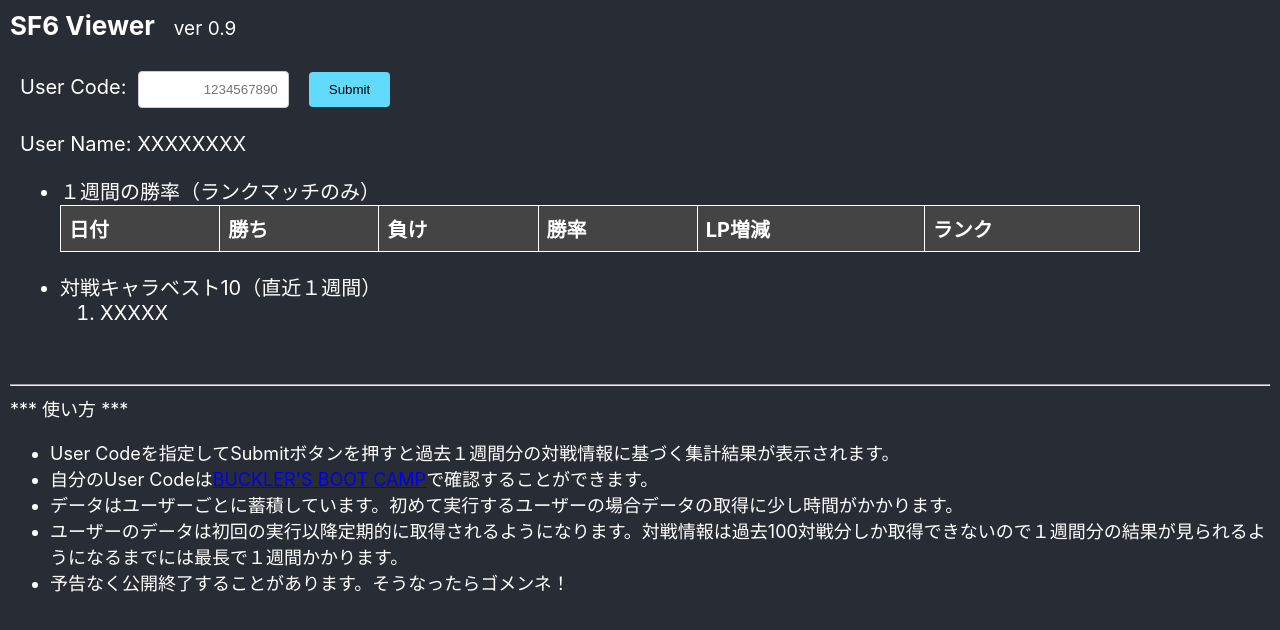
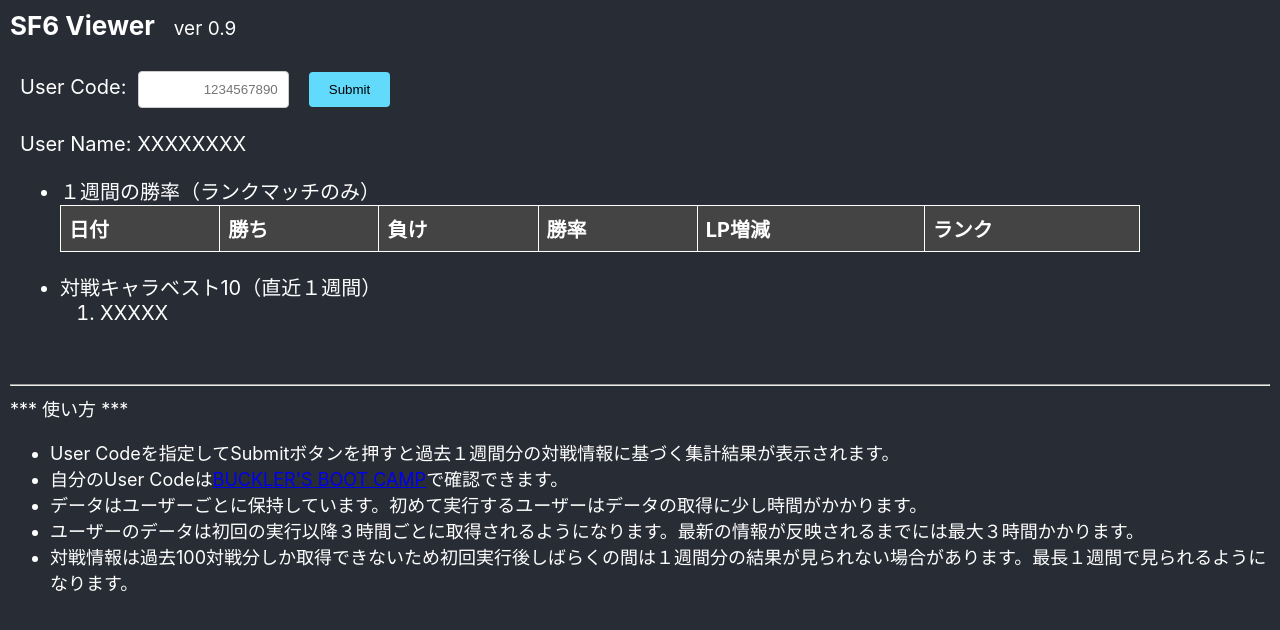
Before and after one commit to kthub/sf6viewer, a React (Create React App) app: page / in a window 1280 px wide. Shown: the top 630 px of the page. Built offline with nearby package versions, Linux system fonts and the light colour scheme.

Commit message:
fix usage

```diff
--- a/src/App.js
+++ b/src/App.js
@@ -28,10 +28,10 @@
         *** 使い方 ***<br/>
         <ul>
           <li>User Codeを指定してSubmitボタンを押すと過去１週間分の対戦情報に基づく集計結果が表示されます。</li>
-          <li>自分のUser Codeは<a href="https://www.streetfighter.com/6/buckler/ja-jp" target="_blank" rel="noopener noreferrer">BUCKLER'S BOOT CAMP</a>で確認することができます。</li>
-          <li>データはユーザーごとに蓄積しています。初めて実行するユーザーの場合データの取得に少し時間がかかります。</li>
-          <li>ユーザーのデータは初回の実行以降定期的に取得されるようになります。対戦情報は過去100対戦分しか取得できないので１週間分の結果が見られるようになるまでには最長で１週間かかります。</li>
-          <li>予告なく公開終了することがあります。そうなったらゴメンネ！</li>
+          <li>自分のUser Codeは<a href="https://www.streetfighter.com/6/buckler/ja-jp" target="_blank" rel="noopener noreferrer">BUCKLER'S BOOT CAMP</a>で確認できます。</li>
+          <li>データはユーザーごとに保持しています。初めて実行するユーザーはデータの取得に少し時間がかかります。</li>
+          <li>ユーザーのデータは初回の実行以降３時間ごとに取得されるようになります。最新の情報が反映されるまでには最大３時間かかります。</li>
+          <li>対戦情報は過去100対戦分しか取得できないため初回実行後しばらくの間は１週間分の結果が見られない場合があります。最長１週間で見られるようになります。</li>
         </ul>
       </footer>
     </div>
```
